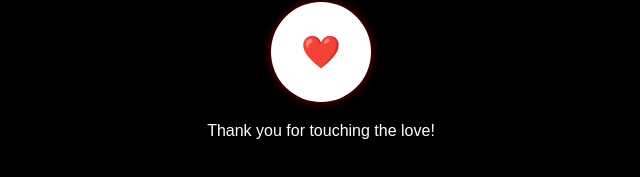
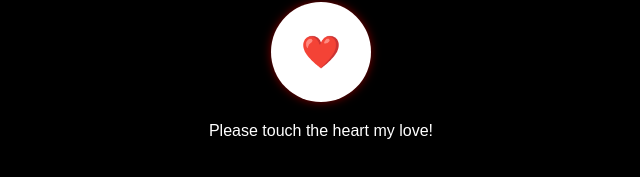
Before and after one commit to infinity392/ForMyLoveOne, a plain HTML site: page index.html in a window 1280 px wide. Shown: the part 329-506 px from the top of the page, 319-959 px from the left. Drawn offline with Linux system fonts and the light colour scheme.

Commit message:
Update index.html

```diff
--- a/index.html
+++ b/index.html
@@ -111,7 +111,7 @@
         <button class="heart-button" onclick="nextScreen()">
             <span class="heart-icon">❤️</span>
         </button>
-        <p id="message">Thank you for touching the love!</p>
+        <p id="message"> Please touch the heart my love!</p>
     </div>
 
     <div id="container2" class="container">
```
